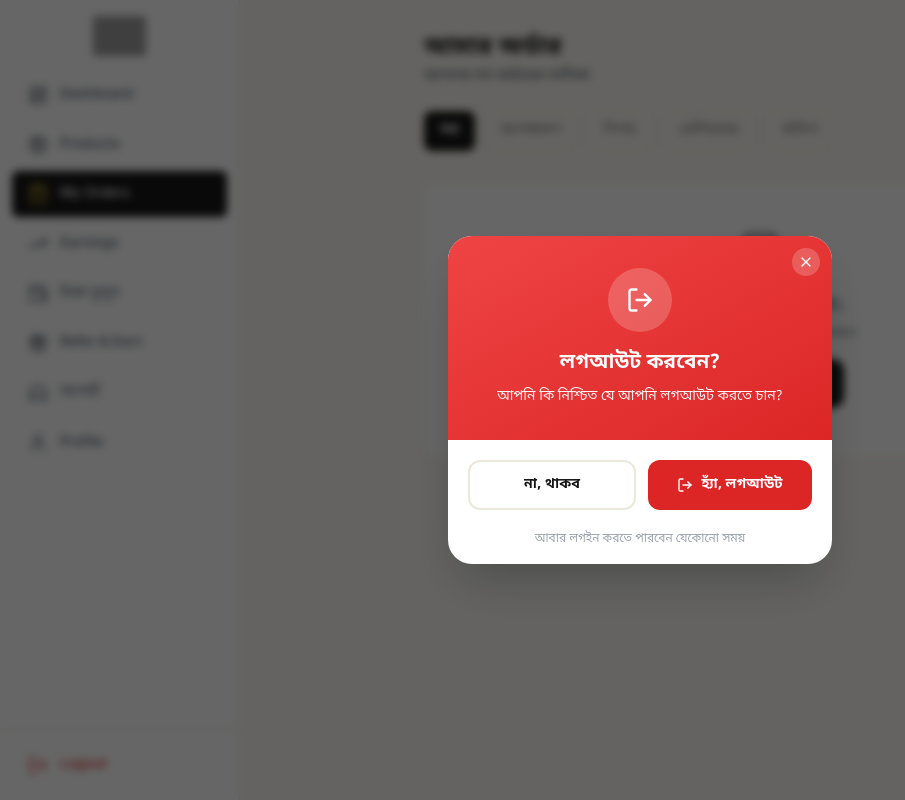
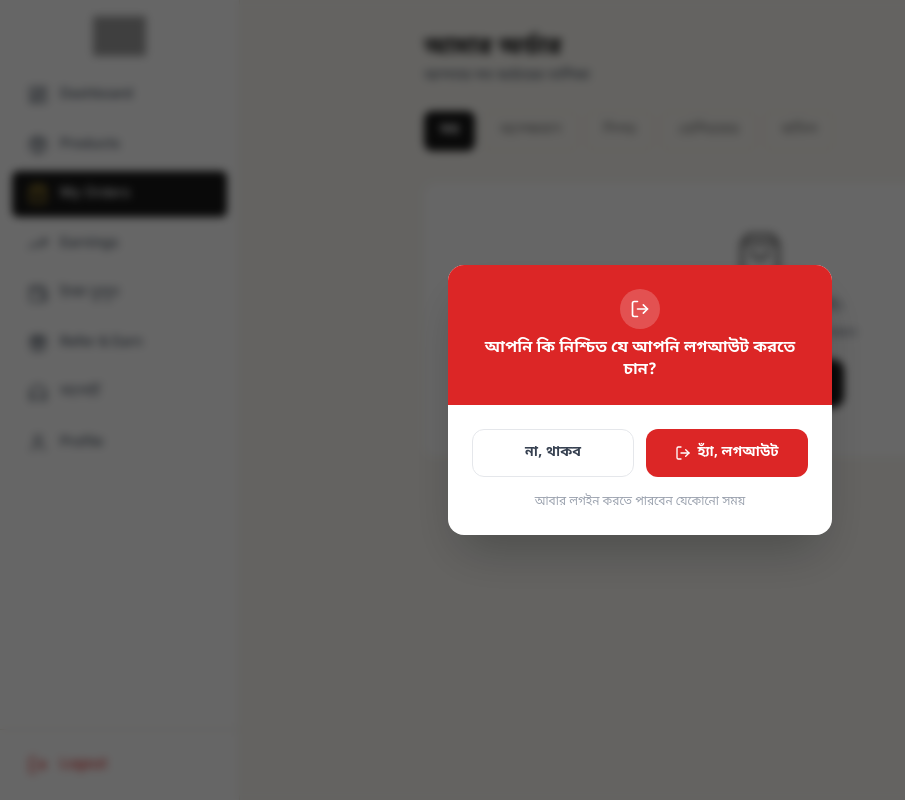
Before and after one commit to zeluxegallery-cmyk/zeluxe-gallery-web-app, a React (Vite) app: page /orders in a window 1280 px wide. Both pictures are taken after a click on the button "Logout". Shown: the whole page, without its empty margins (0-905 px from the left). Built offline with nearby package versions, Linux system fonts and the light colour scheme; grey boxes are pictures that could not be loaded.

Commit message:
Update LogoutModal.tsx

```diff
--- a/src/components/LogoutModal.tsx
+++ b/src/components/LogoutModal.tsx
@@ -1,65 +1,58 @@
-import { LogOut, X } from 'lucide-react';
+import { LogOut } from 'lucide-react';
 
-type Props = {
+type LogoutModalProps = {
   isOpen: boolean;
-  onConfirm: () => void;
+  onConfirm: () => void | Promise<void>;
   onCancel: () => void;
 };
 
-export default function LogoutModal({ isOpen, onConfirm, onCancel }: Props) {
+export default function LogoutModal({
+  isOpen,
+  onConfirm,
+  onCancel,
+}: LogoutModalProps) {
   if (!isOpen) return null;
 
   return (
-    <div
-      className="fixed inset-0 z-50 flex items-center justify-center bg-black/60 p-4 backdrop-blur-sm"
-      onClick={onCancel}
-    >
-      <div
-        className="w-full max-w-sm overflow-hidden rounded-3xl bg-white shadow-2xl animate-in"
-        onClick={(e) => e.stopPropagation()}
-      >
-        {/* Top red gradient band */}
-        <div className="relative bg-gradient-to-br from-red-500 to-red-600 px-6 py-8 text-center">
-          <button
-            onClick={onCancel}
-            className="absolute right-3 top-3 rounded-full bg-white/20 p-1.5 text-white transition hover:bg-white/30"
-            aria-label="Close"
-          >
-            <X size={16} />
-          </button>
+    <div className="fixed inset-0 z-50 flex items-center justify-center bg-black/60 p-4 backdrop-blur-sm animate-in fade-in duration-200">
+      <div className="w-full max-w-sm overflow-hidden rounded-2xl bg-white shadow-2xl animate-in zoom-in-95 duration-200">
 
-          <div className="mx-auto flex h-16 w-16 items-center justify-center rounded-full bg-white/20">
-            <LogOut className="text-white" size={28} />
+        {/* লাল হেডার সেকশন — সেন্টারেড এবং সঠিক প্যাডিং */}
+        <div className="bg-red-600 px-6 py-6 text-center text-white">
+          <div className="mx-auto mb-2 flex h-10 w-10 items-center justify-center rounded-full bg-white/20">
+            <LogOut size={20} className="text-white" />
+          </div>
+          <h3 className="text-base font-bold leading-snug">
+            আপনি কি নিশ্চিত যে আপনি লগআউট করতে চান?
+          </h3>
         </div>
 
-          <h2 className="mt-4 text-xl font-bold text-white">
-            লগআউট করবেন?
-          </h2>
-          <p className="mt-2 text-sm text-red-50">
-            আপনি কি নিশ্চিত যে আপনি লগআউট করতে চান?
-          </p>
-        </div>
-
-        {/* Buttons */}
-        <div className="flex gap-3 p-5">
+        {/* বাটনসমূহ */}
+        <div className="p-6">
+          <div className="grid grid-cols-2 gap-3">
             <button
+              type="button"
               onClick={onCancel}
-            className="flex-1 rounded-xl border-2 border-zeluxe-lightgray bg-white py-3 text-sm font-bold text-zeluxe-black transition hover:bg-zeluxe-fieldbg active:scale-[0.97]"
+              className="rounded-xl border border-gray-200 bg-white py-3 text-sm font-bold text-gray-700 transition hover:bg-gray-50 active:scale-95"
             >
               না, থাকব
             </button>
+
             <button
+              type="button"
               onClick={onConfirm}
-            className="flex flex-1 items-center justify-center gap-2 rounded-xl bg-red-600 py-3 text-sm font-bold text-white transition hover:bg-red-700 active:scale-[0.97]"
+              className="flex items-center justify-center gap-1.5 rounded-xl bg-red-600 py-3 text-sm font-bold text-white transition hover:bg-red-700 active:scale-95"
             >
               <LogOut size={16} />
               হ্যাঁ, লগআউট
             </button>
           </div>
 
-        <p className="pb-4 text-center text-xs text-gray-400">
-          আবার লগইন করতে পারবেন যেকোনো সময়
+          <p className="mt-4 text-center text-xs text-gray-400">
+            আবার লগইন করতে পারবেন যেকোনো সময়
           </p>
+        </div>
+
       </div>
     </div>
   );
```
Lines whose indentation alone changed are shown as unchanged.
